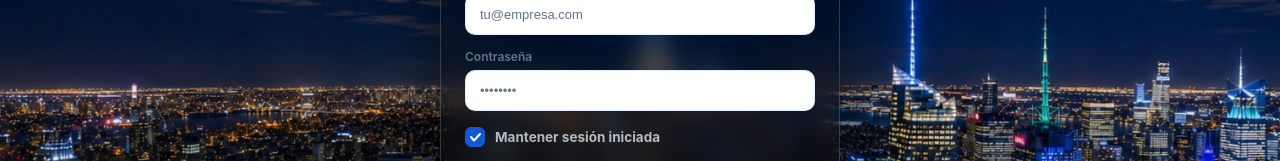
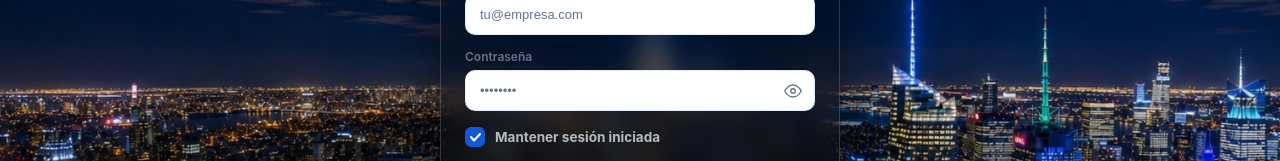
Before and after one commit to armn11155-ctrl/Vista360-Player, a React (Vite) app: page / in a window 1280 px wide. Shown: the part 378-539 px from the top of the page. Built offline with nearby package versions, Linux system fonts and the light colour scheme; no server answers.

Commit message:
Agrega ojito para mostrar/ocultar la contraseña en Iniciar sesión

```diff
--- a/src/components/LoginScreen.tsx
+++ b/src/components/LoginScreen.tsx
@@ -16,6 +16,7 @@ export default function LoginScreen({ onLoggedIn }: Props) {
 
   const [email, setEmail] = useState(savedEmail);
   const [password, setPassword] = useState("");
+  const [mostrarPassword, setMostrarPassword] = useState(false);
   const [remember, setRemember] = useState(savedRemember);
   const [error, setError] = useState("");
   const [busy, setBusy] = useState(false);
@@ -72,14 +73,35 @@ export default function LoginScreen({ onLoggedIn }: Props) {
           </div>
           <div className="form-group">
             <label className="form-label">Contraseña</label>
+            <div className="login-password-wrap">
               <input
                 className="form-input"
-              type="password"
+                type={mostrarPassword ? "text" : "password"}
                 autoComplete="current-password"
                 value={password}
                 onChange={(e) => setPassword(e.target.value)}
                 placeholder="••••••••"
               />
+              <button
+                type="button"
+                className="login-password-toggle"
+                onClick={() => setMostrarPassword((v) => !v)}
+                aria-label={mostrarPassword ? "Ocultar contraseña" : "Mostrar contraseña"}
+                tabIndex={-1}
+              >
+                {mostrarPassword ? (
+                  <svg width="18" height="18" viewBox="0 0 24 24" fill="none" stroke="currentColor" strokeWidth="1.8" strokeLinecap="round" strokeLinejoin="round">
+                    <path d="M17.94 17.94A10.94 10.94 0 0 1 12 20c-7 0-11-8-11-8a21.62 21.62 0 0 1 5.06-6.06M9.9 4.24A10.4 10.4 0 0 1 12 4c7 0 11 8 11 8a21.6 21.6 0 0 1-2.61 3.94M14.12 14.12a3 3 0 1 1-4.24-4.24" />
+                    <line x1="1" y1="1" x2="23" y2="23" />
+                  </svg>
+                ) : (
+                  <svg width="18" height="18" viewBox="0 0 24 24" fill="none" stroke="currentColor" strokeWidth="1.8" strokeLinecap="round" strokeLinejoin="round">
+                    <path d="M1 12s4-8 11-8 11 8 11 8-4 8-11 8-11-8-11-8Z" />
+                    <circle cx="12" cy="12" r="3" />
+                  </svg>
+                )}
+              </button>
+            </div>
           </div>
           <div className="login-remember" onClick={() => setRemember(r => !r)}>
             <div className={`login-remember-box${remember ? " checked" : ""}`}>
```
Also changed, not shown: src/styles/app.css. Lines whose indentation alone changed are shown as unchanged.
